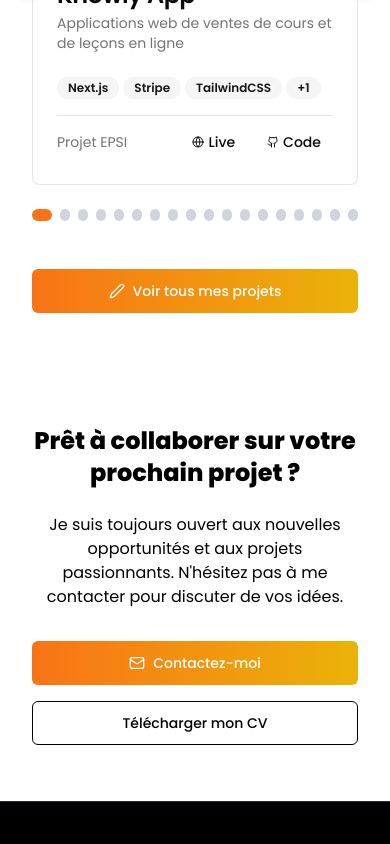
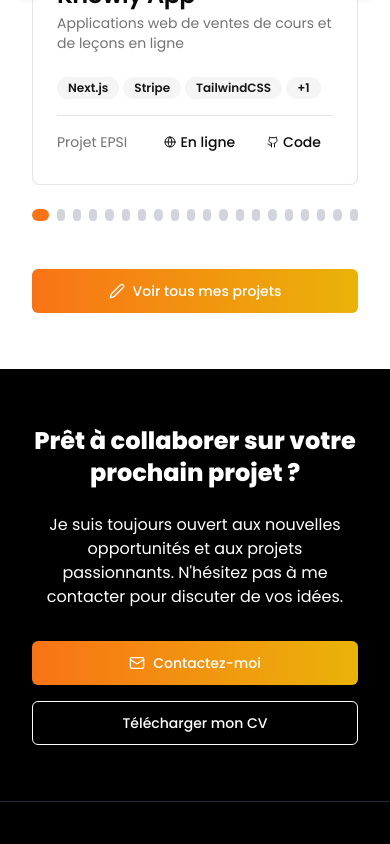
Before and after one commit to Bakops/BAKSFOLIO, a Next.js app: page / in a window 390 px wide. Shown: the part 3640-4484 px from the top of the page. Built offline with nearby package versions, Linux system fonts and the light colour scheme.

Commit message:
Intégration de réalisation 2

```diff
--- a/app/contact/page.tsx
+++ b/app/contact/page.tsx
@@ -5,6 +5,7 @@ import FooterComponent from "@/components/layout/FooterComponent";
 import HeaderComponent from "@/components/layout/HeaderComponent";
 import { Badge } from "@/components/ui/badge";
 import { Button } from "@/components/ui/button";
+import CursorGsap from "@/components/ui/CursorGsap";
 import { Calendar, Mail, MessageSquare } from "lucide-react";
 
 export default function ContactPage() {
@@ -56,6 +57,7 @@ export default function ContactPage() {
         <ContactSectionComponent />
         <FooterComponent />
       </div>
+      <CursorGsap />
     </>
   );
 }
--- a/app/data/parcours-data.ts
+++ b/app/data/parcours-data.ts
@@ -2,7 +2,7 @@ export const academicPath = [
   {
     period: "2024 - 2025",
     title: "Bachelor DevOps Fullstack",
-    level: "Bac+3, Bac+4 (Licence, Maîtrise)",
+    level: "Bac+3 (Licence)",
     institution: "EPSI - L'école d'ingénierie informatique",
     location: "Nantes, France",
     status: "En cours",
@@ -57,7 +57,7 @@ export const academicPath = [
   },
   {
     period: "2022",
-    title: "Baccalauréat STI2D",
+    title: "Bac STI2D OPTION SIN (Systèmes informatique et numériques)",
     level: "Bac général et technologique",
     institution: "Lycée Brequigny",
     location: "Rennes, France",
--- a/app/data/realisation-data.ts
+++ b/app/data/realisation-data.ts
@@ -222,7 +222,7 @@ export const projects = [
     description: "Application web de vente de vêtements et accessoires",
     category: "webapp",
     image: "/Mahoko-shop.PNG",
-    technologies: ["Next.js", "CSS", "TailwindCSS", "Reddis"],
+    technologies: ["Angular", "TypeScript", "CSS", "Tailwind"],
     year: "2024",
     client: "Projet personnel",
     featured: true,
@@ -269,4 +269,28 @@ export const projects = [
     featured: true,
     githubUrl: "https://github.com/Bakops/Blockchain-simulation",
   },
+  {
+    id: 19,
+    title: "Pokedex App",
+    description: "Application web de consultation de données Pokémon avec API",
+    category: "webapp",
+    image: "/pokedex-flask.PNG",
+    technologies: ["Python", "Flask", "HTML", "CSS"],
+    year: "2025",
+    client: "Projet EPSI",
+    featured: true,
+    githubUrl: "https://github.com/Bakops/pokedex-flask-python",
+  },
+  {
+    id: 20,
+    title: "Lingualink App",
+    description: "Application web de traduction et d'échange linguistique",
+    category: "webapp",
+    image: "/lingualink.PNG",
+    technologies: ["Django", "Python", "HTML", "CSS"],
+    year: "2024",
+    client: "Projet personnel",
+    featured: true,
+    githubUrl: "https://github.com/Bakops/Lingualink-App",
+  },
 ];
--- a/app/page.tsx
+++ b/app/page.tsx
@@ -1,6 +1,6 @@
 "use client";
 import { ScrollBasedVelocityDemo } from "@/components/layout/animescroll";
-import CTAComponent from "@/components/layout/CTAComponent";
+import CTABlackComponent from "@/components/layout/CTABlackComponent";
 import FooterComponent from "@/components/layout/FooterComponent";
 import HeroHeadersComponent from "@/components/layout/HeroHeadersComponent";
 import RéalisationsComponent from "@/components/layout/RéalisationsComponent";
@@ -18,7 +18,7 @@ export default function Home() {
       <Feature />
       <TechnologieSections />
       <RéalisationsComponent />
-      <CTAComponent />
+      <CTABlackComponent />
       <FooterComponent />
       <CursorGsap />
     </>
--- a/app/parcours/page.tsx
+++ b/app/parcours/page.tsx
@@ -1,9 +1,11 @@
+"use client";
 import CertificationsComponenent from "@/components/layout/CertificationsComponenent";
 import CTAComponent from "@/components/layout/CTAComponent";
 import FooterComponent from "@/components/layout/FooterComponent";
 import HeaderComponent from "@/components/layout/HeaderComponent";
 import ParcoursFormationComponenent from "@/components/layout/ParcoursFormationComponenent";
 import { Badge } from "@/components/ui/badge";
+import CursorGsap from "@/components/ui/CursorGsap";
 import { GraduationCap } from "lucide-react";
 
 export default function Parcours() {
@@ -38,6 +40,7 @@ export default function Parcours() {
         <CTAComponent />
         <FooterComponent />
       </div>
+      <CursorGsap />
     </>
   );
 }
--- a/app/propos/page.tsx
+++ b/app/propos/page.tsx
@@ -1,3 +1,4 @@
+"use client";
 import CTAComponent from "@/components/layout/CTAComponent";
 import FooterComponent from "@/components/layout/FooterComponent";
 import FormationsSectionsComponent from "@/components/layout/FormationsSectionsComponent";
@@ -6,6 +7,7 @@ import PresentationSectionsComponent from "@/components/layout/PresentationSecti
 import RéalisationsComponent from "@/components/layout/RéalisationsComponent";
 import TechnologieSections from "@/components/layout/TechnologieSections";
 import { Badge } from "@/components/ui/badge";
+import CursorGsap from "@/components/ui/CursorGsap";
 import { Award } from "lucide-react";
 
 export default function AboutPage() {
@@ -39,6 +41,7 @@ export default function AboutPage() {
         <CTAComponent />
       </div>
       <FooterComponent />
+      <CursorGsap />
     </>
   );
 }
--- a/app/realisations/page.tsx
+++ b/app/realisations/page.tsx
@@ -1,11 +1,11 @@
 "use client";
-import CTAComponent from "@/components/layout/CTAComponent";
+import CTABlackComponent from "@/components/layout/CTABlackComponent";
 import FooterComponent from "@/components/layout/FooterComponent";
 import HeaderComponent from "@/components/layout/HeaderComponent";
 import PortfolioSectionComponent from "@/components/layout/PortfolioSectionComponent";
 import { Badge } from "@/components/ui/badge";
+import CursorGsap from "@/components/ui/CursorGsap";
 import { Award } from "lucide-react";
-
 export default function RealisationsPage() {
   return (
     <>
@@ -32,9 +32,10 @@ export default function RealisationsPage() {
           </div>
         </section>
         <PortfolioSectionComponent />
-        <CTAComponent />
+        <CTABlackComponent />
       </div>
       <FooterComponent />
+      <CursorGsap />
     </>
   );
 }
--- /dev/null
+++ b/components/layout/CTABlackComponent.tsx
@@ -0,0 +1,38 @@
+import { Mail } from "lucide-react";
+import { Button } from "../ui/button";
+
+export default function CTABlackComponent() {
+  return (
+    <section className="py-14 px-8 xs:px-10 sm:px-14 md:px-24 bg-black ">
+      <div className="max-w-4xl mx-auto text-center">
+        <h2 className="text-2xl sm:text-3xl lg:text-4xl font-extrabold mb-6 text-white">
+          Prêt à collaborer sur votre prochain projet ?
+        </h2>
+        <p className="text-base sm:text-lg text-white mb-8 max-w-2xl mx-auto">
+          Je suis toujours ouvert aux nouvelles opportunités et aux projets
+          passionnants. N'hésitez pas à me contacter pour discuter de vos idées.
+        </p>
+
+        <div className="flex flex-col sm:flex-row gap-4 justify-center">
+          <a href="/contact" className="w-full sm:w-auto">
+            <Button
+              size="lg"
+              className="w-full sm:w-auto bg-gradient-to-r from-orange-500 to-yellow-500 hover:from-orange-600 hover:to-yellow-600 text-white transition"
+            >
+              <Mail className="w-4 h-4 mr-2" />
+              Contactez-moi
+            </Button>
+          </a>
+
+          <Button
+            size="lg"
+            variant="outline"
+            className="w-full sm:w-auto text-white border-white hover:border-orange-500 bg-transparent hover:bg-white hover:text-white transition"
+          >
+            Télécharger mon CV
+          </Button>
+        </div>
+      </div>
+    </section>
+  );
+}
--- a/components/layout/PortfolioSectionComponent.tsx
+++ b/components/layout/PortfolioSectionComponent.tsx
@@ -209,7 +209,7 @@ export default function PortfolioSectionComponent() {
                         }}
                       >
                         <Globe className="w-3 h-3 mr-1" />
-                        Live
+                        En ligne
                       </Button>
                     )}
                     {project.githubUrl && project.githubUrl !== "#" && (
--- a/components/layout/RéalisationsComponent.tsx
+++ b/components/layout/RéalisationsComponent.tsx
@@ -77,7 +77,6 @@ export default function RéalisationsComponent() {
         </div>
 
         <div className="relative">
-          {/* Boutons de navigation */}
           <button
             onClick={prevSlide}
             className="absolute left-0 top-1/2 -translate-y-1/2 -translate-x-6 bg-white/80 p-2 rounded-full shadow-md hover:bg-white z-10"
@@ -101,7 +100,7 @@ export default function RéalisationsComponent() {
               {visibleProjects.map((project, index) => (
                 <Card
                   key={`${slideIndex}-${index}`}
-                  className="group overflow-hidden hover:shadow-xl transition-all duration-300 hover:-translate-y-2 cursor-pointer"
+                  className="group hover:shadow-xl transition-all duration-300 hover:-translate-y-2 cursor-pointer"
                   onClick={() => {
                     if (project.liveUrl && project.liveUrl !== "#") {
                       window.open(project.liveUrl, "_blank");
@@ -224,7 +223,7 @@ export default function RéalisationsComponent() {
                             }}
                           >
                             <Globe className="w-3 h-3 mr-1" />
-                            Live
+                            En ligne
                           </Button>
                         )}
                         {project.githubUrl && project.githubUrl !== "#" && (
```
Also changed, not shown: public/lingualink.PNG (added), public/pokedex-flask.PNG (added).
